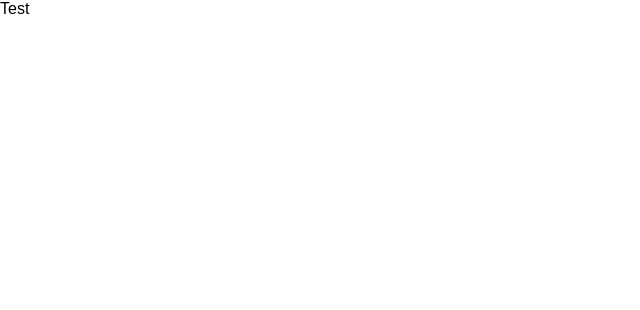
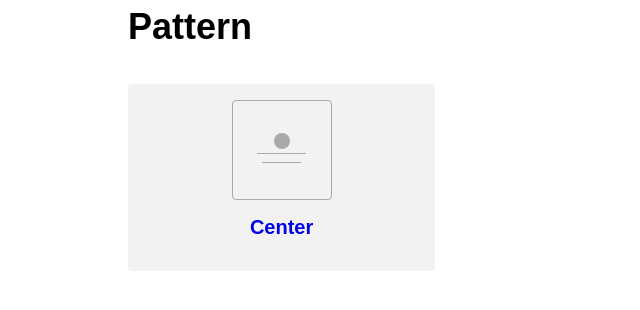
Before and after one commit to phuocng/csslayout, a React (Vite) app: page / in a window 1280 px wide. Shown: the top 310 px of the page, without its empty margins (0-640 px from the left). Built offline with nearby package versions, Linux system fonts and the light colour scheme; a small style sheet from the web is missing.

Commit message:
Add center cover

```diff
--- a/client/App.jsx
+++ b/client/App.jsx
@@ -1,8 +1,15 @@
 import React from 'react';
+import { BrowserRouter as Router, Route, Switch } from 'react-router-dom';
+
+import Home from './Home';
 
 const App = () => {
     return (
-        <div>Test</div>
+        <Router>
+            <Switch>
+                <Route exact={true} path='/'><Home /></Route>
+            </Switch>
+        </Router>
     );
 };
 
--- /dev/null
+++ b/client/Home.jsx
@@ -0,0 +1,24 @@
+import React from 'react';
+import { Link } from 'react-router-dom';
+
+import CenterCover from './covers/CenterCover';
+import Layout from './Layout';
+
+const Home = () => {
+    return (
+        <Layout>
+            <h2 className="f2 lh-copy">Pattern</h2>
+
+            <div className="flex flex-wrap justify-between">
+                <div className="w-30">
+                    <Link to="/center" className="link flex flex-column items-center justify-center bg-black-05 br2 pa3">
+                        <CenterCover />
+                        <h4 className="f4 mv0 pv3">Center</h4>
+                    </Link>
+                </div>
+            </div>
+        </Layout>
+    );
+};
+
+export default Home;
--- /dev/null
+++ b/client/Layout.jsx
@@ -0,0 +1,15 @@
+import React, { useEffect } from 'react';
+
+const Layout = ({ children }) => {
+    useEffect(() => {
+        window.scrollTo(0, 0);
+    }, []);
+
+    return (
+        <div className="mw8 center">
+            {children}
+        </div>
+    );
+};
+
+export default Layout;
--- /dev/null
+++ b/client/covers/CenterCover.jsx
@@ -0,0 +1,23 @@
+import React from 'react';
+
+import Dot from '../placeholders/Dot';
+import Frame from '../placeholders/Frame';
+import Line from '../placeholders/Line';
+
+const CenterCover = () => {
+    return (
+        <Frame>
+            <div className="h-100 flex flex-column items-center justify-center">
+                <Dot />
+                <div className="w-50 mv1">
+                    <Line />
+                </div>
+                <div className="w-40 mv1">
+                    <Line />
+                </div>
+            </div>
+        </Frame>
+    );
+};
+
+export default CenterCover;
```
